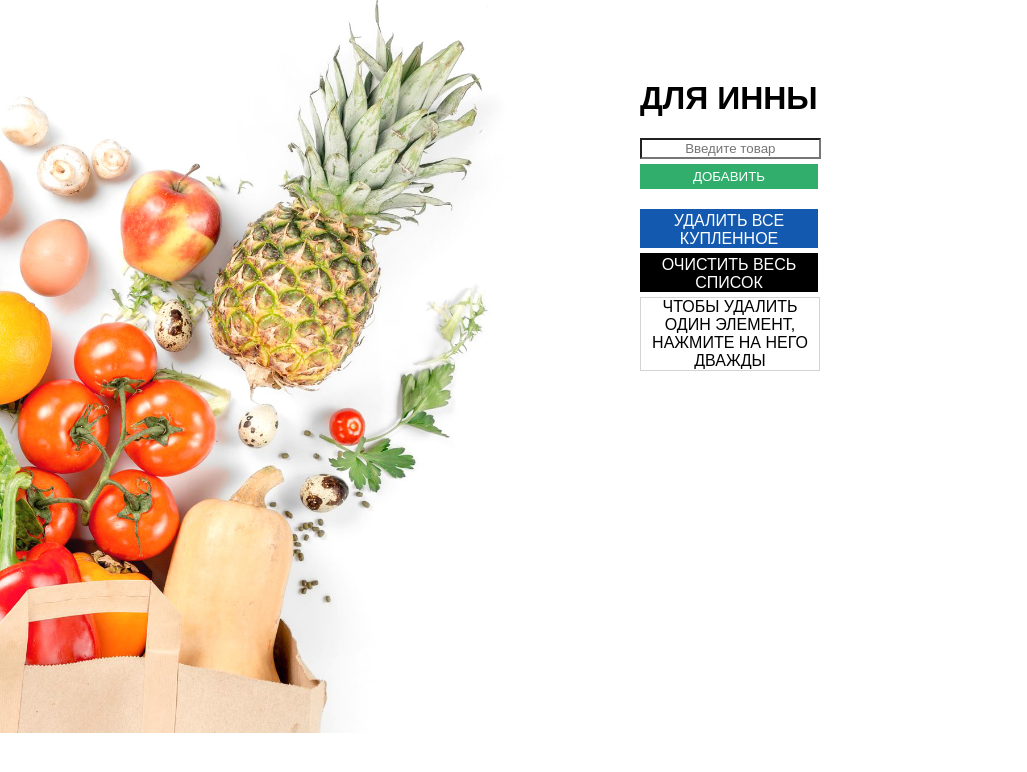
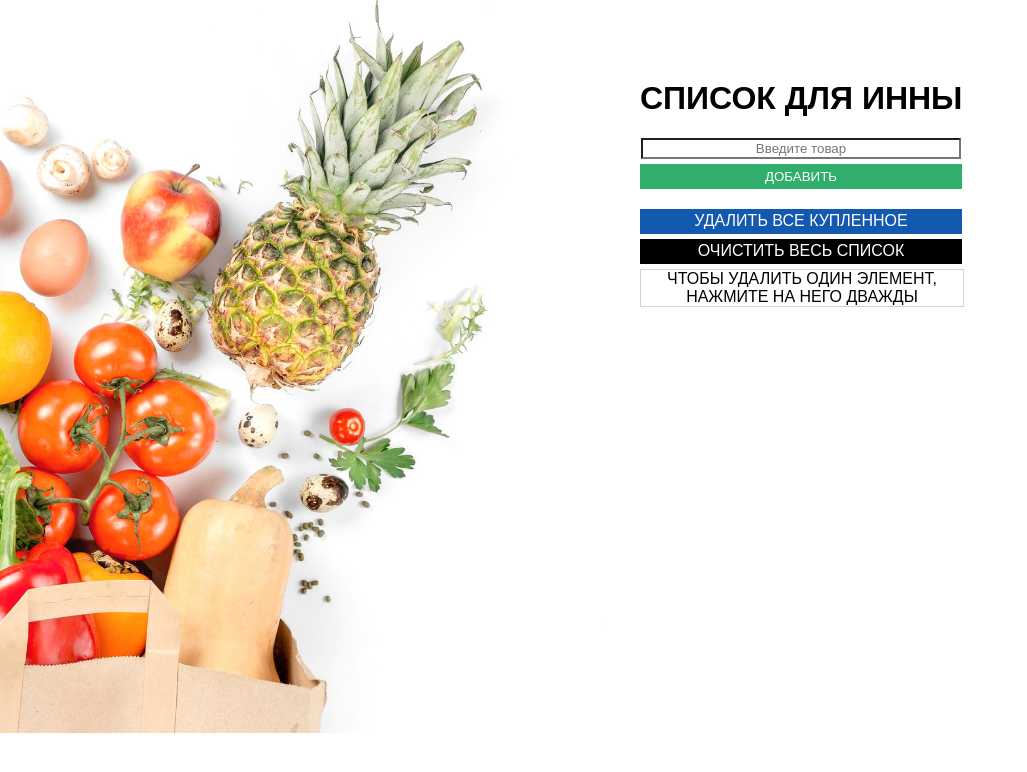
Before and after one commit to sergioignatiev/Grocery, a plain HTML site: page index.html in a window 1280 px wide. Shown: the whole page, without its empty margins (0-1027 px from the left). Drawn offline with Linux system fonts and the light colour scheme.

Commit message:
Update index.html3

```diff
--- a/index.html
+++ b/index.html
@@ -13,7 +13,7 @@
  <main>
 <div class="tab" ><img style="width:100%;" src="fruits.jpg" /></div>
 <div class="right">
-        <h1 style="font-family:sans-serif;" id="head">ДЛЯ ИННЫ</h1>
+        <h1 style="font-family:sans-serif;" id="head"> СПИСОК ДЛЯ ИННЫ</h1>
         <div class="inherit">
                 <input id="inp" required placeholder="Введите товар" style="width:97%;text-align: center;"/>
         </div>
```
